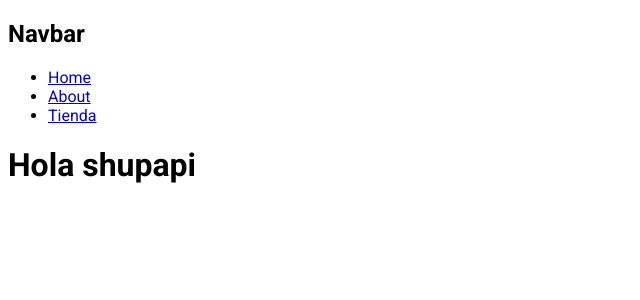
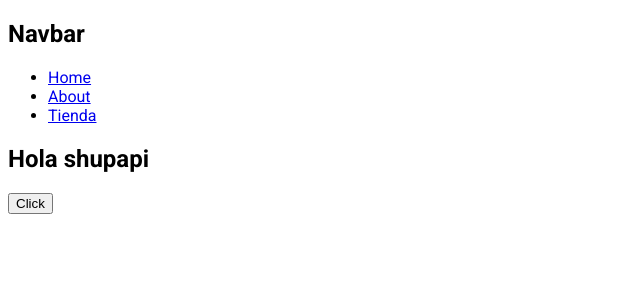
Before and after one commit to lMiguelCa/next01, a Next.js app: page / in a window 1280 px wide. Shown: the top 300 px of the page, without its empty margins (0-640 px from the left). Built offline with nearby package versions, Linux system fonts and the light colour scheme.

Commit message:
codigo lado lciente

```diff
--- a/app/page.jsx
+++ b/app/page.jsx
@@ -1,3 +1,12 @@
+"use client"
+
+
 export default function HomePage(){
-    return <h1>Hola shupapi</h1>
+    return <section>
+        <h1>Hola shupapi</h1>
+        <button onClick={()=> {
+            alert('Hola')
+       }}>          Click
+        </button>
+    </section>
 }
```
